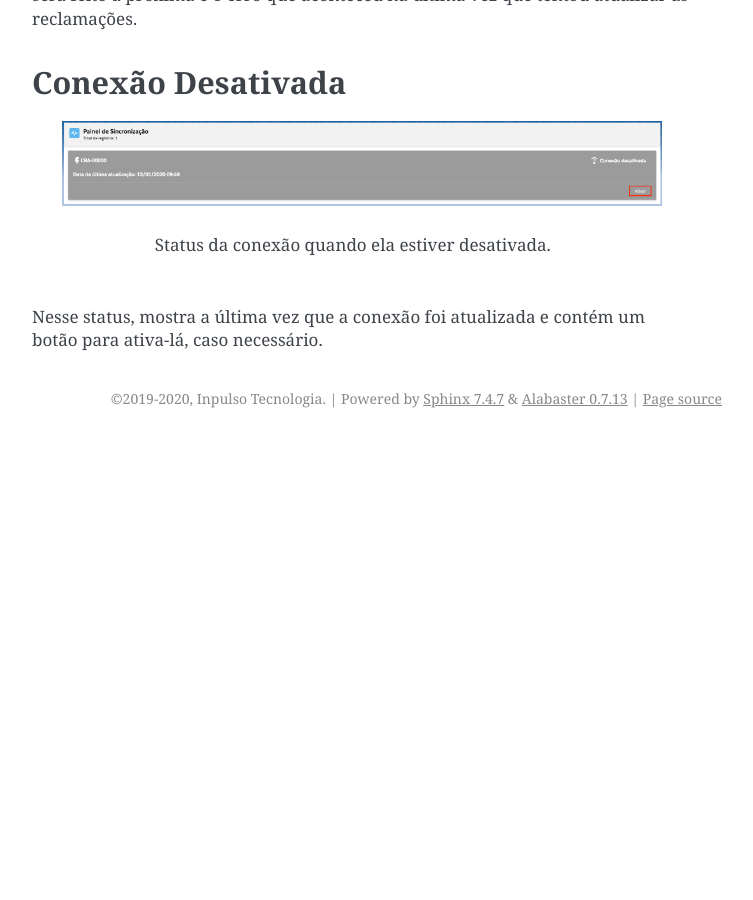
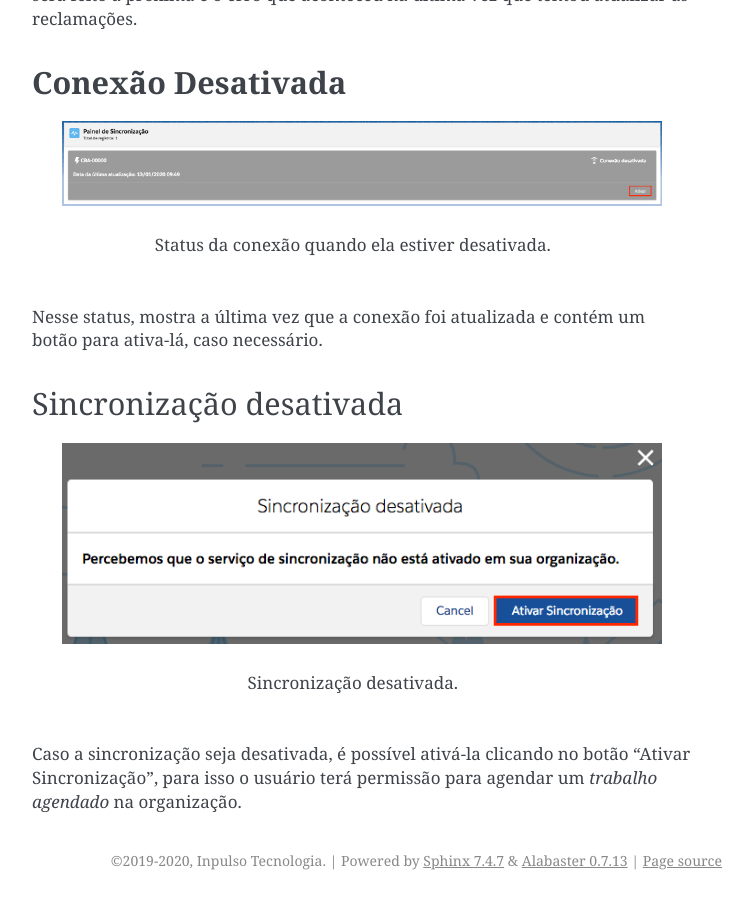
Before and after one commit to Inpulso-Tecnologia/RAConnectDOCFull, a Sphinx documentation site: the page built from docs/Funcional/painel_sincronizacao.rst, in a window 1280 px wide and 900 px high, scrolled down 1407 px. Shown: the whole window, without its empty margins (388-1141 px from the left). Built offline with Sphinx 7.4.7, drawn with Linux system fonts in a browser that asks for light colours; before the commit the page ends 1845 px from its top, so only the background shows below that; some of the changed text lies outside the part shown.

Commit message:
Revisão Sprint 2

```diff
--- a/docs/Funcional/painel_sincronizacao.rst
+++ b/docs/Funcional/painel_sincronizacao.rst
@@ -57,3 +57,16 @@ Nesse status, a conexão mostrará quando foi feito a última atualização e qu
     Status da conexão quando ela estiver desativada.
 
 Nesse status, mostra a última vez que a conexão foi atualizada e contém um botão para ativa-lá, caso necessário.
+
+
+Sincronização desativada
+-----------------------
+
+.. figure:: img/sincronizacao.png
+    :width: 600px
+    :alt: Solidity logo
+    :align: center
+
+    Sincronização desativada.
+
+Caso a sincronização seja desativada, é possível ativá-la clicando no botão "Ativar Sincronização", para isso o usuário terá permissão para agendar um *trabalho agendado* na organização.
--- a/docs/conf.py
+++ b/docs/conf.py
@@ -132,7 +132,7 @@ htmlhelp_basename = 'docs'
 
 
 # -- Options for LaTeX output ---------------------------------------------
-latex_engine = 'xelatex'
+latex_engine = 'lualatex'
 latex_elements = {
     # The paper size ('letterpaper' or 'a4paper').
     #
```
Also changed, not shown: docs/Funcional/fila.rst (+7 -4 lines), docs/Funcional/relacao_objetos.rst (+7 -7 lines), docs/Funcional/img/sincronizacao.png (added), 4 other files.
